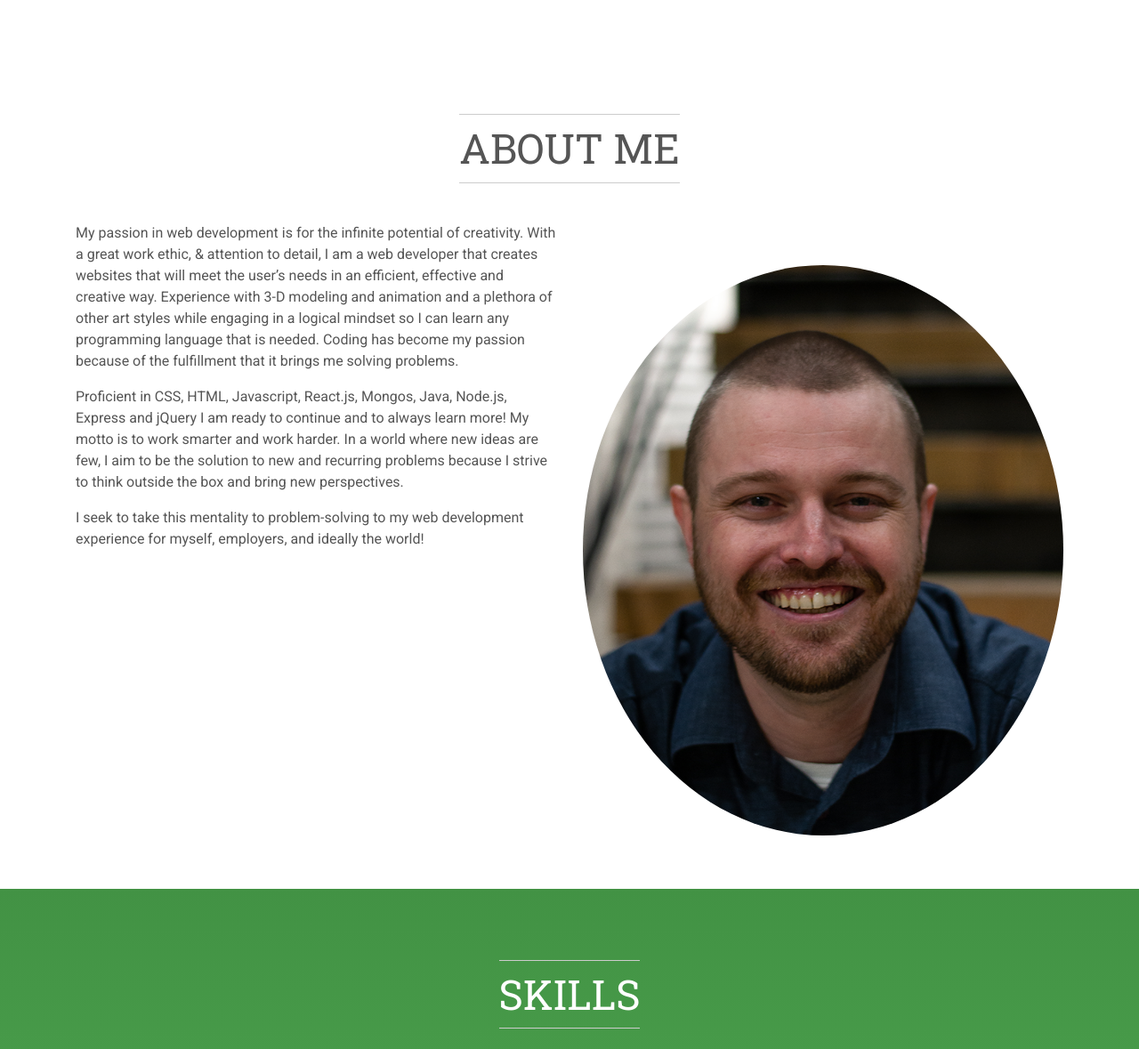
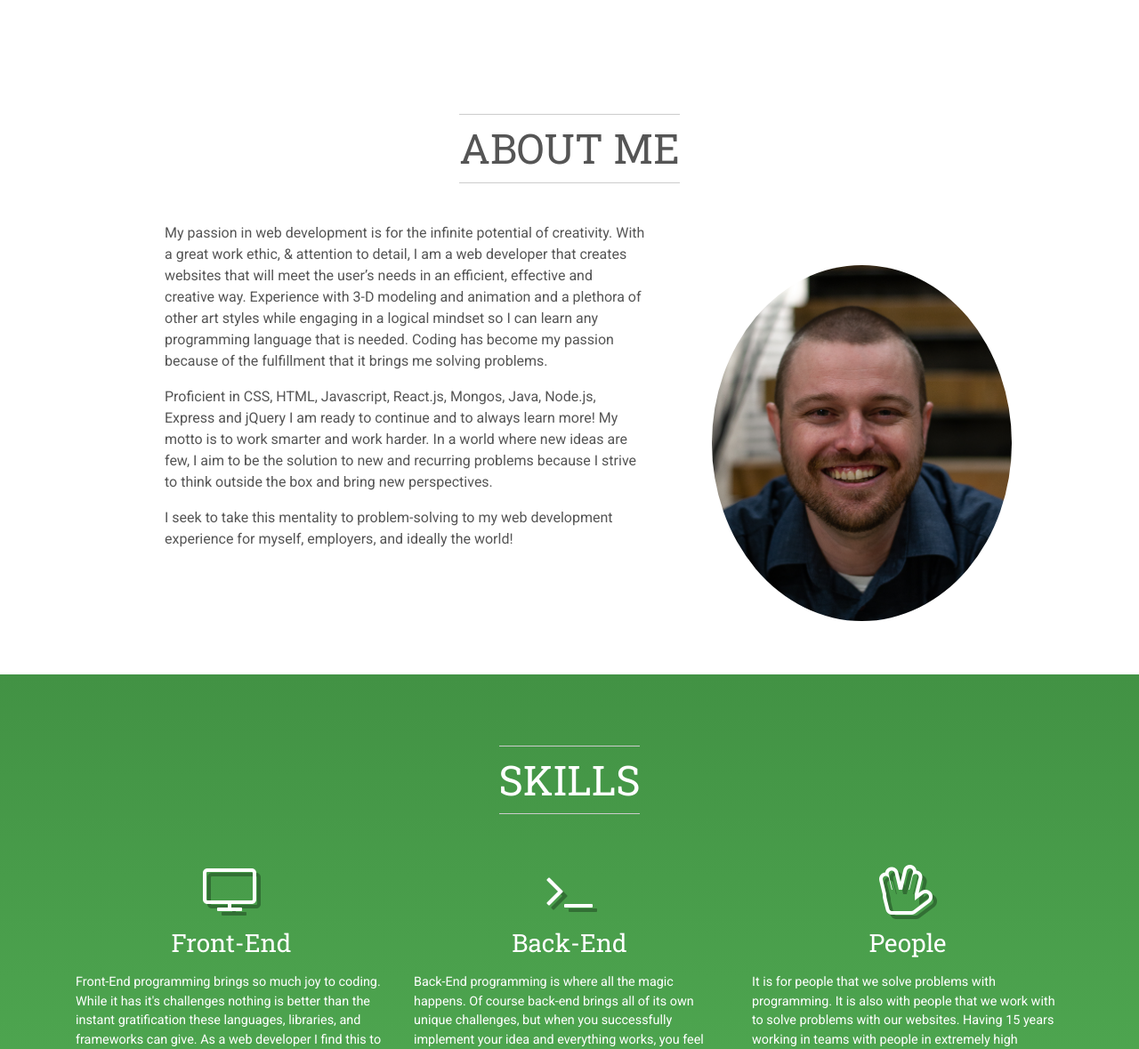
Before and after one commit to bnoxb/portfolio, a PHP site: page /index.html in a window 1280 px wide. Shown: the part 1648-2827 px from the top of the page at 89% size. Run offline with PHP 8.4, Linux system fonts and the light colour scheme; some libraries are stand-ins or nearby versions.

Commit message:
modified styling

```diff
--- a/css/custom.css
+++ b/css/custom.css
@@ -1 +1,9 @@
 /* your styles go here */
+.robbie {
+    width: auto;
+    height: 50vh;
+}
+
+.about-robbie {
+    margin-left: 100px;
+}
--- a/index.html
+++ b/index.html
@@ -192,12 +192,12 @@
           <h2 data-animate="fadeInDown" class="title">About me</h2>
         </header>
         <div class="row">
-          <div data-animate="fadeInUp" class="col-lg-6">
+          <div data-animate="fadeInUp" class="col-sm-6 about-robbie">
             <p>My passion in web development is for the infinite potential of creativity.  With a great work ethic, & attention to detail, I am a web developer that creates websites that will meet the user’s needs in an efficient, effective and creative way.  Experience with 3-D modeling and animation and a plethora of other art styles while engaging in a logical mindset so I can learn any programming language that is needed. Coding has become my passion because of the fulfillment that it brings me solving problems.</p>
             <p>Proficient in CSS, HTML, Javascript, React.js, Mongos, Java, Node.js, Express and jQuery I am ready to continue and to always learn more! My motto is to work smarter and work harder. In a world where new ideas are few, I aim to be the solution to new and recurring problems because I strive to think outside the box and bring new perspectives.</p>
             <p>I seek to take this mentality to problem-solving to my web development experience for myself, employers, and ideally the world!</p>
           </div>
-          <div data-animate="fadeInUp" class="col-sm-6 mx-auto mt-5"><img src="img/robbie_pic_03.png" alt="This is me - IT worker" class="image rounded-circle img-fluid"></div>
+          <div data-animate="fadeInUp" class="col-sm-4 mx-auto mt-5"><img src="img/robbie_pic_03.png" alt="This is me - IT worker" class="image rounded-circle img-fluid robbie"></div>
         </div>
       </div>
     </section>
```
